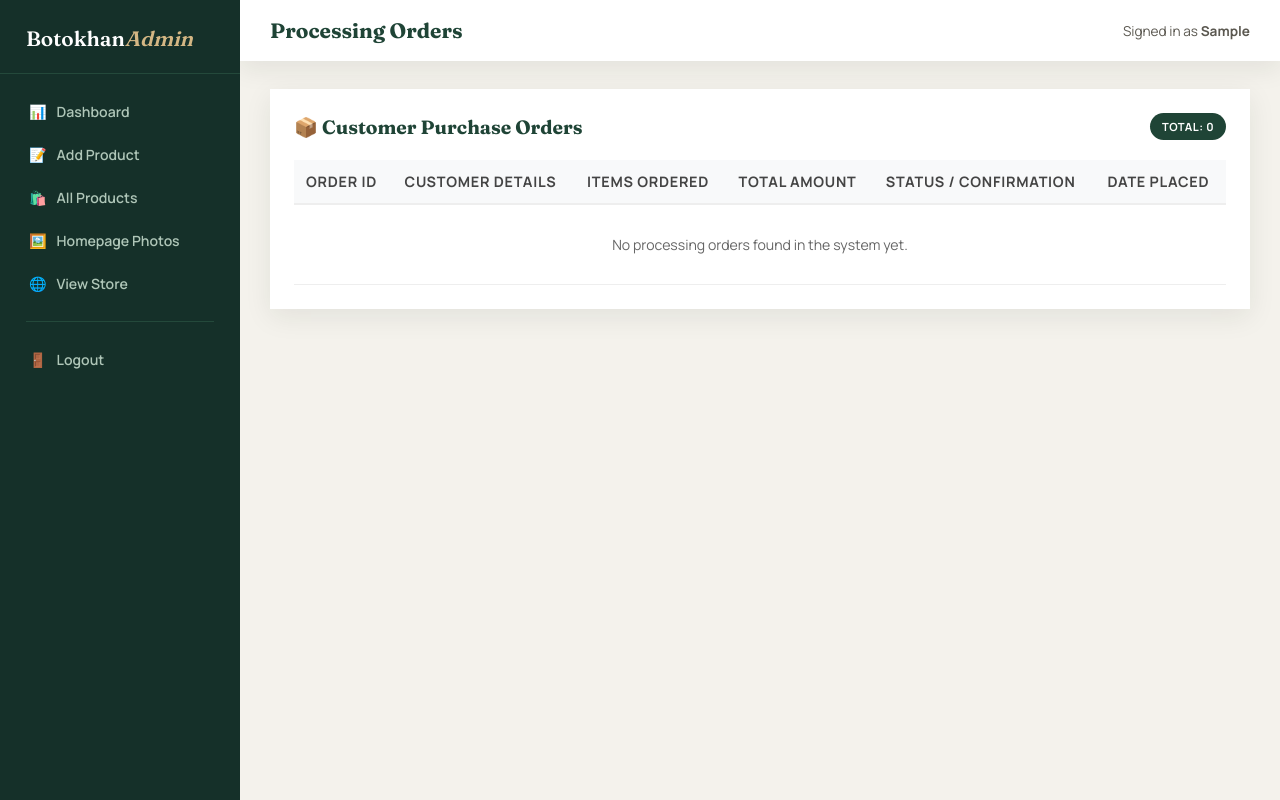
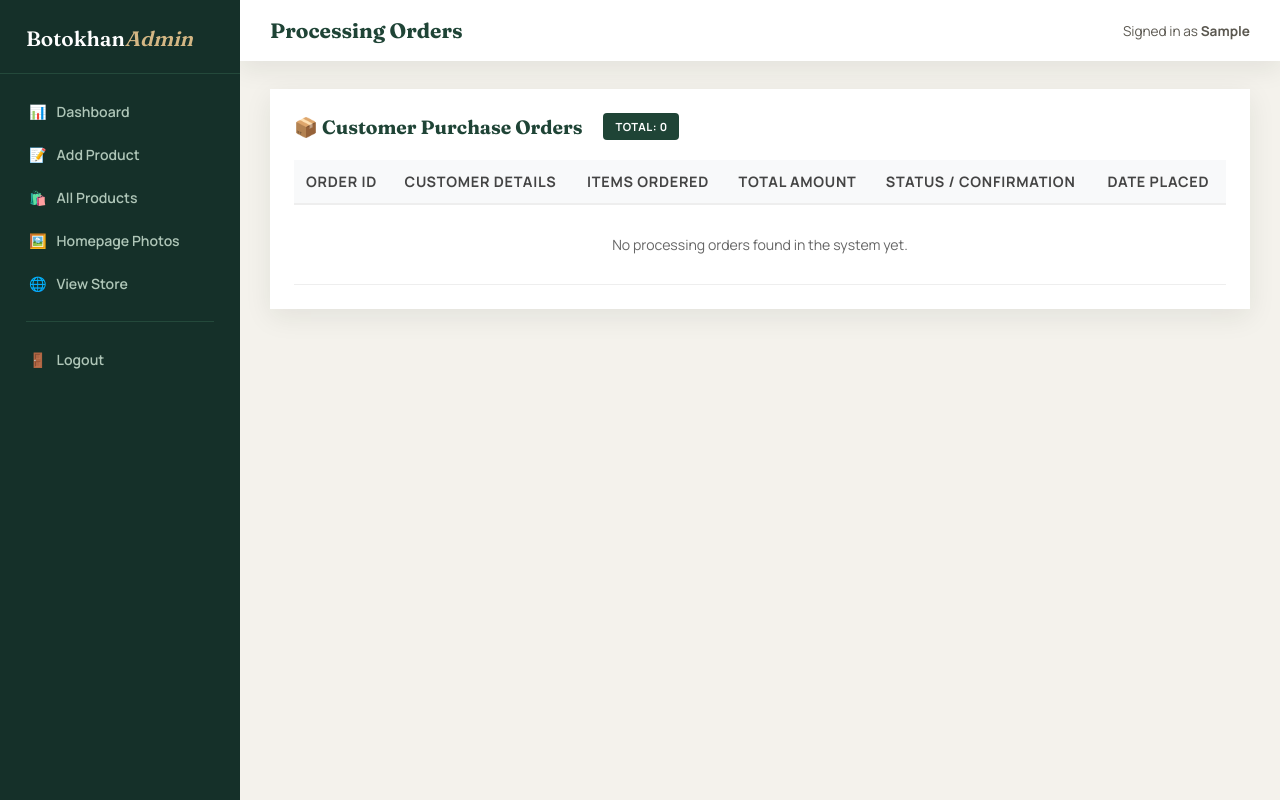
Before and after one commit to mohammedimk/mahzarat, a Django app: page /admin-panel/orders/ in a window 1280 px wide. Run offline with Django 4.2, Linux system fonts and the light colour scheme; the visitor is signed in with stand-in values (Sample User, id 1); data that the repository does not hold is empty; parts of the project's set-up code (start-up, migrations or seed data) failed here and were passed over.

Commit message:
Refactor orders list card layout and delete button

```diff
--- a/store/templates/store/admin/orders_list.html
+++ b/store/templates/store/admin/orders_list.html
@@ -7,12 +7,28 @@
 
 {% block admin_content %}
 <div class="card">
-    <div class="card-head" style="margin-bottom: 20px;">
-        <h2>📦 Customer Purchase Orders</h2>
-        <span class="badge badge-featured" style="background-color: #1f4436; color: #fff; padding: 6px 12px;">
-            Total: {{ page_obj.paginator.count|default:0 }}
-        </span>
+
+<div class="card-head" style="margin-bottom: 20px; display: flex; justify-content: space-between; align-items: center; flex-wrap: wrap; gap: 15px;">
+        <div style="display: flex; align-items: center; gap: 15px;">
+            <h2>📦 Customer Purchase Orders</h2>
+            <span class="badge badge-featured" style="background-color: #1f4436; color: #fff; padding: 6px 12px; border-radius: 4px;">
+                Total: {{ page_obj.paginator.count|default:0 }}
+            </span>
+        </div>
+
+        {% if page_obj.object_list %}
+            <form method="POST" action="" onsubmit="return confirm('⚠️ WARNING: Are you absolutely sure you want to delete and clear ALL orders from the database? This action cannot be undone.');">
+                {% csrf_token %}
+                <input type="hidden" name="clear_all_orders" value="true">
+                <button type="submit" class="btn btn-danger" style="background-color: #dc2626; color: white; border: none; padding: 8px 16px; border-radius: 6px; font-weight: bold; cursor: pointer; display: flex; align-items: center; gap: 6px; transition: background-color 0.2s;">
+                    🗑️ Clear All Orders
+                </button>
+            </form>
+        {% endif %}
     </div>
+
+
+
 
     <table>
         <thead>
```
